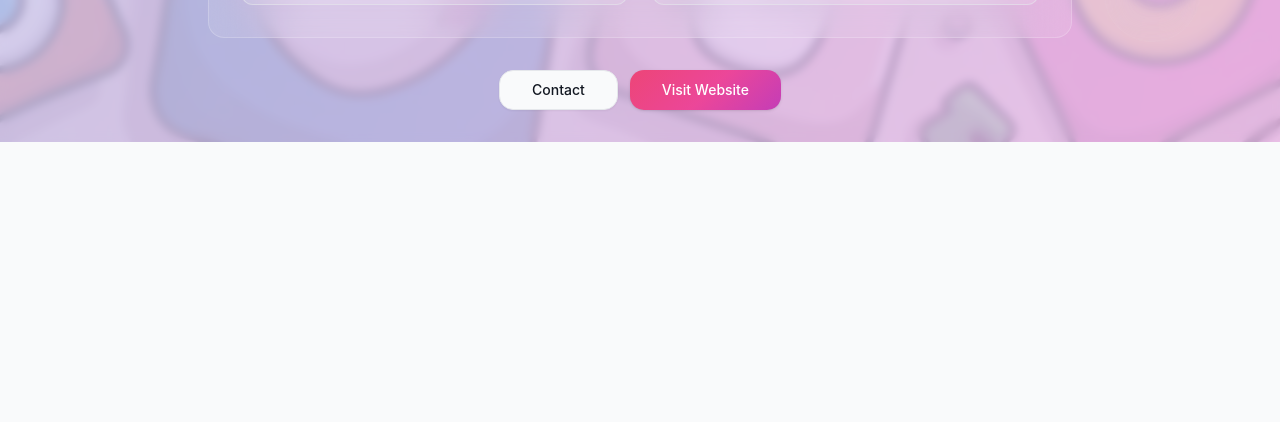
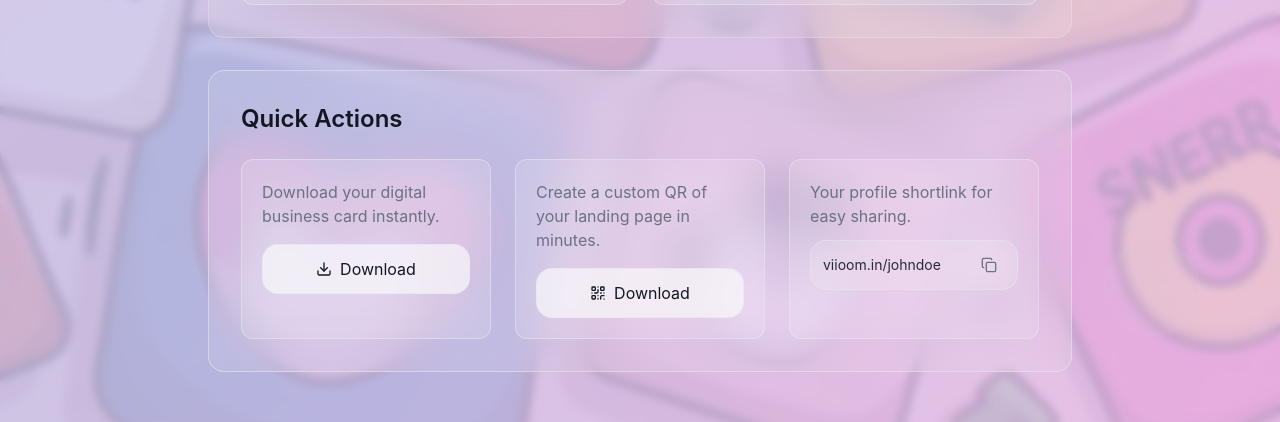
Before and after one commit to myselfpoulomi/Viioom, a React (Vite) app in the folder client/: page /layout1 in a window 1280 px wide. Shown: the part 2433-2855 px from the top of the page. Before the commit the page ends 2575 px from the top, so only its background shows below. Built offline with nearby package versions, Linux system fonts and the light colour scheme; grey boxes are pictures that could not be loaded.

Commit message:
Enhance ProfilesSection and Layout1 components with improved styling and new quick action features. Update ProfilesSection card design for better visual appeal and add quick action buttons for downloading a digital business card, generating a QR code, and sharing profile links in Layout1.

```diff
--- a/client/src/components/ProfilesSection.jsx
+++ b/client/src/components/ProfilesSection.jsx
@@ -174,7 +174,7 @@ const ProfilesSection = () => {
             <div
               key={index}
               onClick={() => window.location.assign(`/profile/${encodeURIComponent(profile.name.toLowerCase().replace(/\s+/g,'-'))}`)}
-              className="glassmorphism p-4 rounded-xl scroll-reveal group cursor-pointer hover:scale-105 transition-all duration-300"
+              className="glassmorphism p-4 rounded-2xl border border-border/60 card-3d scroll-reveal group cursor-pointer hover:translate-y-[-6px] transition-all duration-300"
               style={{ animationDelay: `${index * 0.05}s` }}
             >
               <div className="relative">
--- a/client/src/components/layouts/Layout1.jsx
+++ b/client/src/components/layouts/Layout1.jsx
@@ -1,5 +1,5 @@
 import { Button } from '@/components/ui/button';
-import { Phone, Mail, MapPin, Clock, Star, Globe, ExternalLink } from 'lucide-react';
+import { Phone, Mail, MapPin, Clock, Star, Globe, ExternalLink, Download, QrCode, Copy } from 'lucide-react';
 import Navbar from '../Navbar';
 import { useLocation } from 'react-router-dom';
 import { useEffect } from 'react';
@@ -196,15 +196,42 @@ const Layout1 = () => {
           </div>
         </div>
 
-        {/* Action Buttons */}
-        <div className="flex justify-center gap-3">
-          <Button variant="outline" size="lg" className="hover:scale-105 transition-transform">
-            Contact
-          </Button>
-          <Button size="lg" className="animated-gradient text-primary-foreground hover:scale-105 transition-transform">
-            Visit Website
-          </Button>
+        {/* Quick Actions */}
+        <div className="glassmorphism p-8 rounded-2xl mb-8 card-3d border border-border/60">
+          <h2 className="text-2xl font-semibold mb-6">Quick Actions</h2>
+          <div className="grid md:grid-cols-3 gap-6">
+            <div className="glassmorphism rounded-xl p-5 border border-border/60 hover:translate-y-[-3px] transition-transform">
+              <p className="text-muted-foreground mb-4">Download your digital business card instantly.</p>
+              <button className="w-full inline-flex items-center justify-center gap-2 px-4 py-3 rounded-lg bg-background/70 border border-border/60 text-foreground hover:bg-foreground/5 transition-colors">
+                <Download className="h-4 w-4" />
+                <span>Download</span>
+              </button>
+            </div>
+            <div className="glassmorphism rounded-xl p-5 border border-border/60 hover:translate-y-[-3px] transition-transform">
+              <p className="text-muted-foreground mb-4">Create a custom QR of your landing page in minutes.</p>
+              <button className="w-full inline-flex items-center justify-center gap-2 px-4 py-3 rounded-lg bg-background/70 border border-border/60 text-foreground hover:bg-foreground/5 transition-colors">
+                <QrCode className="h-4 w-4" />
+                <span>Download</span>
+              </button>
+            </div>
+            <div className="glassmorphism rounded-xl p-5 border border-border/60 hover:translate-y-[-3px] transition-transform">
+              <p className="text-muted-foreground mb-3">Your profile shortlink for easy sharing.</p>
+              <div className="flex items-center gap-2 glassmorphism border border-border/60 rounded-lg px-3 py-2 justify-between">
+                <a href="https://viioom.in/johndoe" target="_blank" rel="noreferrer" className="text-sm text-foreground/90 hover:underline">viioom.in/johndoe</a>
+                <button
+                  aria-label="Copy link"
+                  className="p-2 rounded-md hover:bg-muted/40"
+                  onClick={() => navigator.clipboard && navigator.clipboard.writeText('https://viioom.in/johndoe')}
+                >
+                  <Copy className="h-4 w-4 text-muted-foreground" />
+                </button>
+              </div>
+            </div>
+          </div>
         </div>
+
+
+
       </div>
     </div>
   );
```
